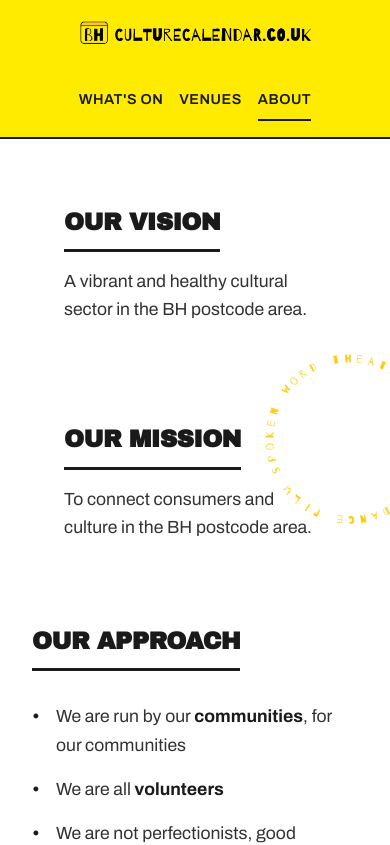
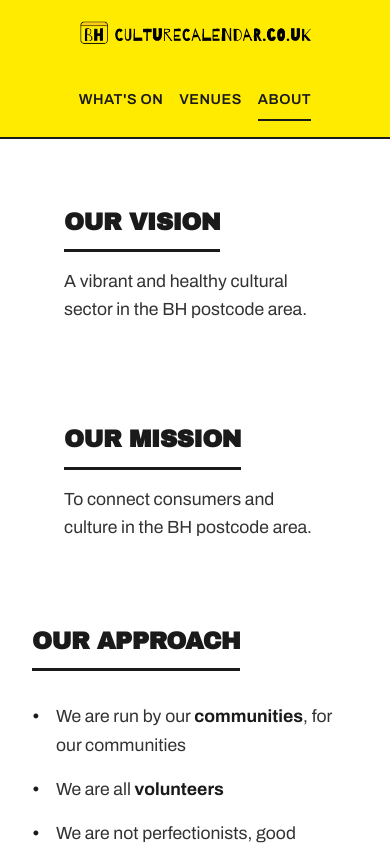
Before and after one commit to nikisiagit/bhculturecalendar, a Next.js app: page /about in a window 390 px wide. Shown: the top 845 px of the page. Built offline with nearby package versions, Linux system fonts and the light colour scheme; no server answers.

Commit message:
Optimize for mobile: Hide rotating graphic on small screens

```diff
--- a/src/app/globals.css
+++ b/src/app/globals.css
@@ -1275,15 +1275,11 @@
 
 @media (max-width: 600px) {
   .rotating-graphic-container {
-    width: 200px;
-    height: 200px;
-    right: -60px;
-    top: 200px;
+    display: none;
   }
 
   .rotating-graphic {
-    width: 200px;
-    height: 200px;
+    display: none;
   }
 }
 
@@ -1291,6 +1287,7 @@
   position: relative;
   overflow-x: hidden;
 }
+
 /* Live Event Banner */
 .nav-container {
   display: flex;
```
